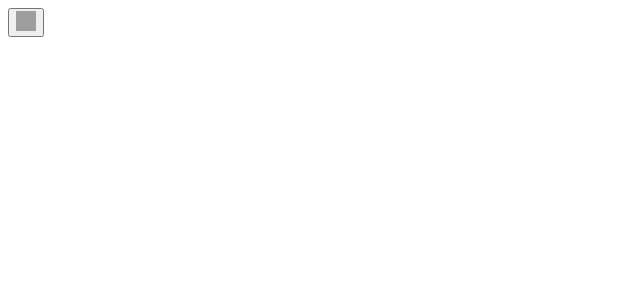
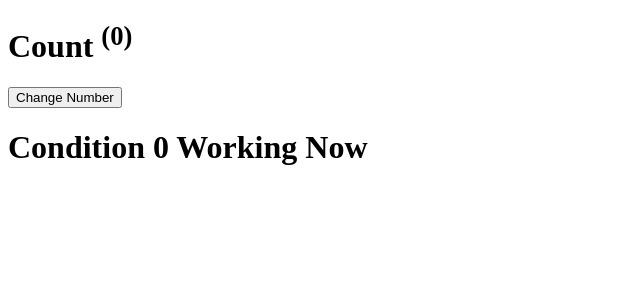
Before and after one commit to Hiii111/-react-code, a React (Vite) app: page / in a window 1280 px wide. Shown: the top 300 px of the page, without its empty margins (0-640 px from the left). Built offline with nearby package versions, Linux system fonts and the light colour scheme; grey boxes are pictures that could not be loaded.

Commit message:
multiple condition

```diff
--- a/src/App.jsx
+++ b/src/App.jsx
@@ -30,34 +30,56 @@
 // }
 // export default App;
 
-  import { useState } from 'react'
+//   import { useState } from 'react'
+
+//   function App(){
+//     const[toggle, setToggle]=useState(false);
+//     function handleToggle(){
+//       setToggle(!toggle);
+//     }
+//     return(
+//       <div>
+//       <button onClick={handleToggle}>
+//         {toggle ? (
+//             <img
+//             src="https://cdn-icons-png.flaticon.com/512/1828/1828595.png"
+//             alt="Hide Icon"
+//             style={{ width: '20px', height: '20px' }}
+//           />
+//         ) : (
+//           <img
+//             src="https://cdn-icons-png.flaticon.com/512/1828/1828724.png"
+//             alt="Hide Icon"
+//             style={{ width: '20px', height: '20px' }}
+//           />
+//         )}
+// </button>
+//         { toggle ?<h1>Hello</h1> : null }
+
+//       </div>
+//     )
+//   }
+
+// export default App;
+
+// multiple condition with state
+
+import { useState } from "react";
 
 function App(){
-    const[toggle, setToggle]=useState(false);
-    function handleToggle(){
-      setToggle(!toggle);
+  const[count, setCount]=useState(0);
+  function handleCounter(){
+    setCount(count + 1);
   }
   return(
     <div>
-      <button onClick={handleToggle}>
-        {toggle ? (
-            <img
-            src="https://cdn-icons-png.flaticon.com/512/1828/1828595.png"
-            alt="Hide Icon"
-            style={{ width: '20px', height: '20px' }}
-          />
-        ) : (
-          <img
-            src="https://cdn-icons-png.flaticon.com/512/1828/1828724.png"
-            alt="Hide Icon"
-            style={{ width: '20px', height: '20px' }}
-          />
-        )}
-</button>
-        { toggle ?<h1>Hello</h1> : null }
-
+      <h1>Count <sup> ({count})</sup></h1>
+      <button onClick={handleCounter}>Change Number</button>
+      {count == 0 ? <h1>Condition 0 Working Now</h1>
+      :count == 1 ? <h1>Condition 1 Working Now</h1>
+      :count == 2 ? <h1>Condition 2 Working Now</h1> : <h1>Other Condition Working Now</h1>
+    }
     </div>
   )
 }
-
 export default App;
```
Lines whose indentation alone changed are shown as unchanged.
